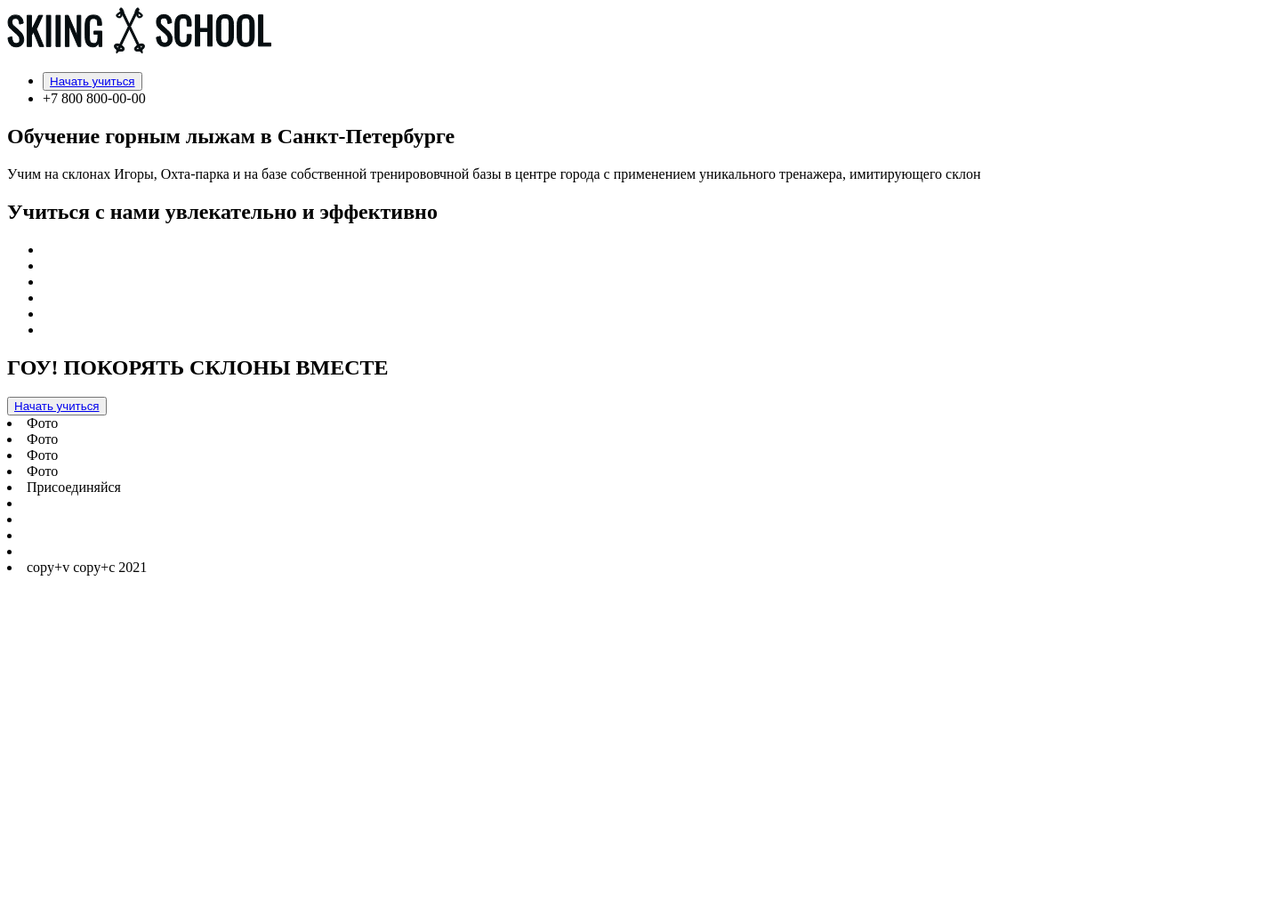
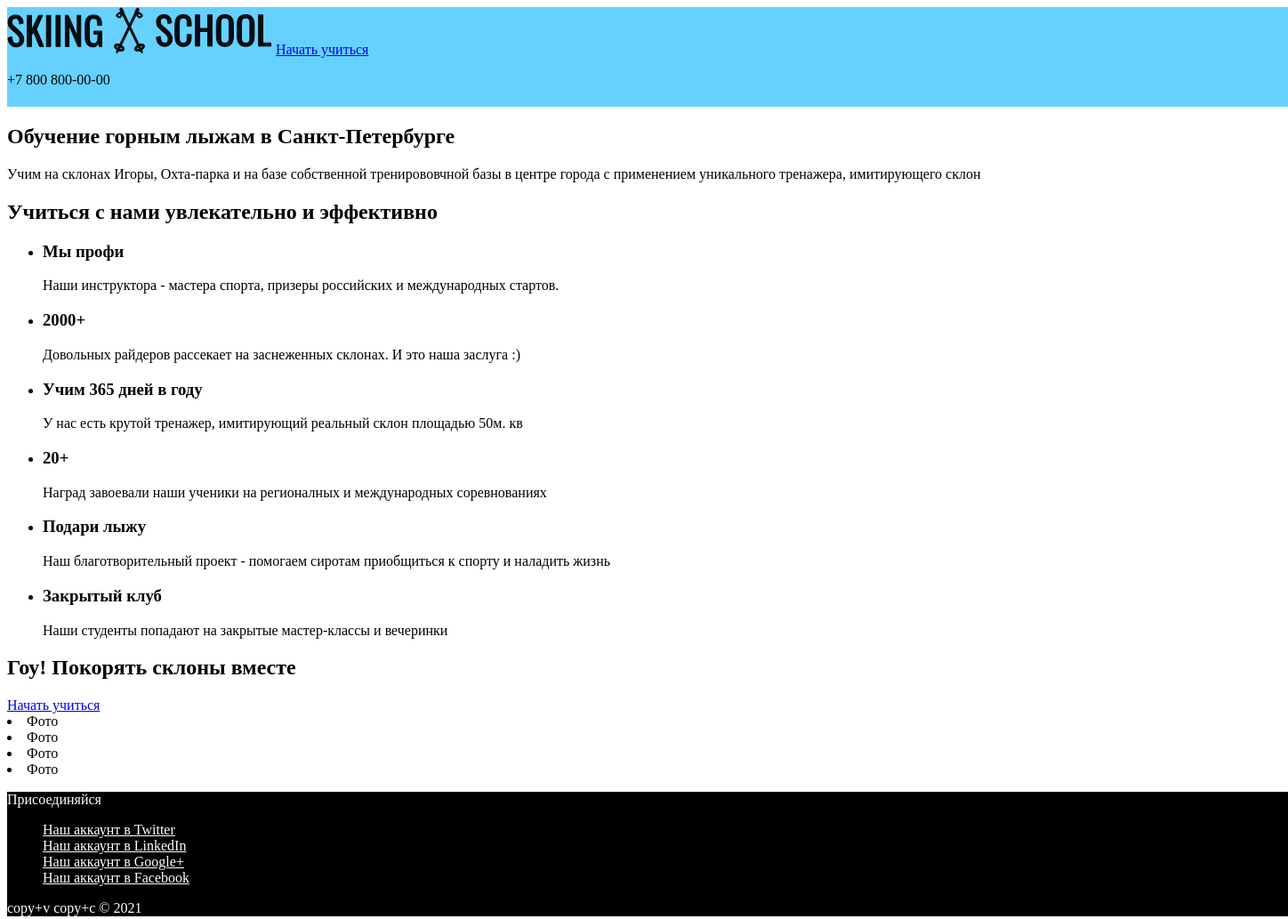
Before and after one commit to KuryakovaA/ski-school-kuryakova, a plain HTML site: page index.html in a window 1280 px wide. Shown: the whole page at 89% size, 1448 px wide, since content can reach past the window. Before the commit the page ends 800 px from the top, so only its background shows below. Drawn offline with Linux system fonts and the light colour scheme.

Commit message:
Добавили классы и стили

```diff
--- a/index.html
+++ b/index.html
@@ -5,40 +5,57 @@
     <meta charset="UTF-8">
     <meta http-equiv="X-UA-Compatible" content="IE=edge">
     <meta name="viewport" content="width=device-width, initial-scale=1.0">
-    <title>Document</title>
+    <title>Ski School</title>
+    <link rel="stylesheet" href="style.css/style.css">
 </head>
 
 <body>
     <header class="header">
-        <a href="#"><img src="IMG/logo.svg" alt="Логотип skiing-school "></a>
-        <ul>
-            <li> <button class="header-button"><a href="#"> Начать учиться </a> </button> </li>
-            <li>+7 800 800-00-00</li>
-        </ul>
-
+        <a href="#"><img src="IMG/logo.svg" alt="Логотип skiing-school"></a>
+        <a href="#" class="btn">Начать учиться</a></li>
+        <p class="phone">+7 800 800-00-00</p>
     </header>
 
     <main>
         <section class="promo">
-            <h1>Обучение горным лыжам в Санкт-Петербурге</h1>
-            <p>Учим на склонах Игоры, Охта-парка и на базе собственной тренирововчной базы в центре города с применением
+            <h1 class="promo-title">Обучение горным лыжам в Санкт-Петербурге</h1>
+            <p class="promo-text"> Учим на склонах Игоры, Охта-парка и на базе собственной тренирововчной базы в центре города с применением
                 уникального тренажера, имитирующего склон</p>
         </section>
 
-        <section class="how-learn">
-            <h2>Учиться с нами увлекательно и эффективно</h2>
-            <ul class="how-learn-items">
-                <li></li>
-                <li></li>
-                <li></li>
-                <li></li>
-                <li></li>
-                <li></li>
+        <section class="description">
+            <h2 class="description-title">Учиться с нами увлекательно и эффективно</h2>
+            <ul class="description-list">
+                <li class="description-item">
+                    <h3 class="description-item-title">Мы профи</h3>
+                    <p class="description-item-text">Наши инструктора - мастера спорта, призеры российских и международных стартов.</p>
+                </li>
+                <li class="description-item">
+                    <h3 class="description-item-title">2000+</h3>
+                    <p class="description-item-text">Довольных райдеров рассекает на заснеженных склонах. И это наша заслуга :)</p>
+                </li>
+                <li class="description-item">
+                    <h3 class="description-item-title">Учим 365 дней в году</h3>
+                    <p class="description-item-text">У нас есть крутой тренажер, имитирующий реальный склон площадью 50м. кв</p>
+                </li>
+                <li class="description-item">
+                    <h3 class="description-item-title">20+</h3>
+                    <p class="description-item-text">Наград завоевали наши ученики на регионалных и международных соревнованиях</p>
+                </li>
+                <li class="description-item">
+                    <h3 class="description-item-title">Подари лыжу</h3>
+                    <p class="description-item-text">Наш благотворительный проект - помогаем сиротам приобщиться к спорту и наладить жизнь</p>
+                </li>
+                <li class="description-item">
+                    <h3 class="description-item-title">Закрытый клуб</h3>
+                    <p class="description-item-text">Наши студенты попадают на закрытые мастер-классы и вечеринки</p>
+                </li>
             </ul>
+
         </section>
         <section class="lead-block">
-            <h2>ГОУ! ПОКОРЯТЬ СКЛОНЫ ВМЕСТЕ </h2>
-            <button class="main-button"> <a href="#"> Начать учиться </a> </button>
+            <h2 class="lead-block-title">Гоу! Покорять склоны вместе</h2>
+            <a href="#" class="btn">Начать учиться</a>
             <li>Фото</li>
             <li>Фото</li>
             <li>Фото</li>
@@ -46,13 +63,16 @@
         </section>
     </main>
 
-    <footer>
-        <li>Присоединяйся</li>
-        <li></li>
-        <li></li>
-        <li></li>
-        <li></li>
-        <li>copy+v copy+c 2021</li>
+    <footer class="footer">
+        <p class="footer-follow">Присоединяйся</p>
+        <ul class="social">
+            <li class="social-item"><a href="#" class="social-link">Наш аккаунт в Twitter</a></li>
+            <li class="social-item"><a href="#" class="social-link">Наш аккаунт в LinkedIn</a></li>
+            <li class="social-item"><a href="#" class="social-link">Наш аккаунт в Google+</a></li>
+            <li class="social-item"><a href="#" class="social-link">Наш аккаунт в Facebook</a></li>
+        </ul>
+        <p class="footer-copyrights">copy+v copy+c © 2021</p>
+
     </footer>
 
 </body>
--- /dev/null
+++ b/style.css/style.css
@@ -0,0 +1,23 @@
+.header {
+    width: 1440px;
+    height: 112px;
+    background-color: #66D1FF;
+}
+
+
+
+
+.footer {
+    width: 1440px;
+    height: 111;
+    background-color: black;
+}
+.social-link {
+    color: white;
+}
+.footer-copyrights {
+    color: white;
+}
+.footer-follow {
+    color: white;
+}
```
